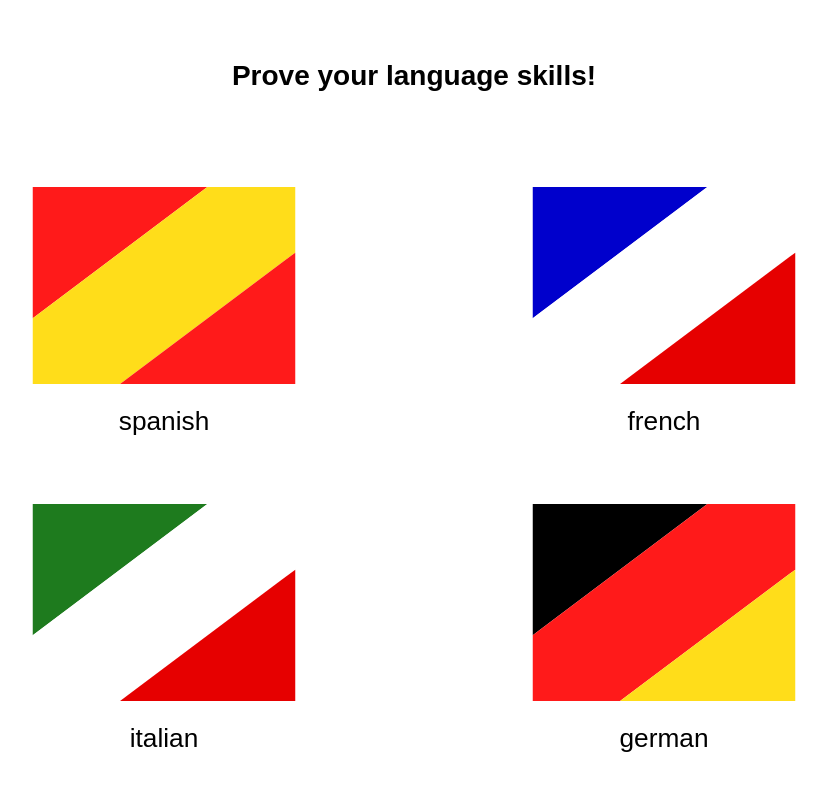
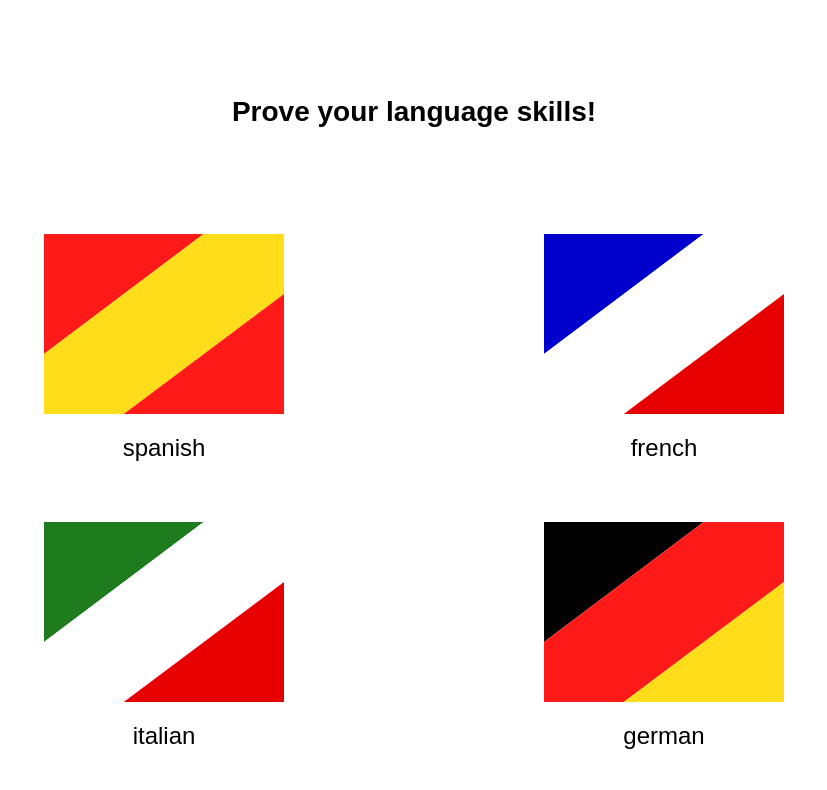
Before and after one commit to Cesare83/my-awesome-quiz-app, an Angular app: page /welcome in a window 1280 px wide. Shown: the top 790 px of the page, without its empty margins (226-1053 px from the left). Built offline with nearby package versions, Linux system fonts and the light colour scheme; a web font is replaced by a local one.

Commit message:
fixed resizing flags

```diff
--- a/src/app/question-form/question-form.component.html
+++ b/src/app/question-form/question-form.component.html
@@ -6,7 +6,7 @@
     <div class="form-group">
       <label *ngFor="let choice of question.choices">
       <input type="radio" [value]="choice" formControlName="choice" id="radio-buttons">
-      <span>{{choice.value}}</span>
+      <span class="answers">{{choice.value}}</span>
       </label>
     </div>
   </form>
--- a/src/app/question-form/question-form.component.scss
+++ b/src/app/question-form/question-form.component.scss
@@ -2,15 +2,20 @@
   display: flex;
   align-items: center;
   justify-content: center;
-  height: 10vh;
+  height: 20vh;
 }
 
 #radio-buttons {
   margin-left: 10%;
   margin-top: 5%;
+
 }
 
 .form-group {
   display: grid;
-  margin-top: 15%;
+  margin-top: 5%;
 }
+
+.answers {
+  padding-left: 5px;
+}
--- a/src/app/results/results.component.scss
+++ b/src/app/results/results.component.scss
@@ -2,7 +2,7 @@
   display: flex;
   align-items: center;
   justify-content: center;
-  height: 10vh;
+  height: 20vh;
 }
 
 .answer  {
--- a/src/app/welcome/welcome.component.html
+++ b/src/app/welcome/welcome.component.html
@@ -6,7 +6,7 @@
     <div class="first-row">
       <div class="flag-container">
         <a [routerLink]="['/spanish']">
-          <svg class="flag" width="400" height="300" viewBox="0 0 400 400">
+          <svg class="flag" width="400" height="400" viewBox="0 0 400 400">
             <polygon fill="#ff1a1a" points="0,0 266,0 0,200"/>
             <polygon fill="#ffdd1a" points="266,0 400,0  400,100 133,300 0,300 0,200"/>
             <polygon fill="#ff1a1a" points="400,100 400,300 133,300"/>
@@ -16,7 +16,7 @@
       </div>
       <div class="flag-container">
         <a [routerLink]="['/french']">
-          <svg class="flag" width="400" height="300" viewBox="0 0 400 400">
+          <svg class="flag" width="400" height="400" viewBox="0 0 400 400">
             <polygon fill="#0000cc" points="0,0 266,0 0,200"/>
             <polygon fill="#fff" points="266,0 400,0  400,100 133,300 0,300 0,200"/>
             <polygon fill="#e60000" points="400,100 400,300 133,300"/>
@@ -29,7 +29,7 @@
     <div class="second-row">
       <div class="flag-container">
         <a [routerLink]="['/italian']">
-          <svg class="flag" width="400" height="300" viewBox="0 0 400 400">
+          <svg class="flag" width="400" height="400" viewBox="0 0 400 400">
             <polygon fill="#1e7b1e" points="0,0 266,0 0,200"/>
             <polygon fill="#fff" points="266,0 400,0  400,100 133,300 0,300 0,200"/>
             <polygon fill="#e60000" points="400,100 400,300 133,300"/>
@@ -39,7 +39,7 @@
       </div>
       <div class="flag-container">
         <a [routerLink]="['/german']">
-          <svg class="flag" width="400" height="300" viewBox="0 0 400 400">
+          <svg class="flag" width="400" height="400" viewBox="0 0 400 400">
             <polygon fill="#000" points="0,0 266,0 0,200"/>
             <polygon fill="#ff1a1a" points="266,0 400,0  400,100 133,300 0,300 0,200"/>
             <polygon fill="#ffdd1a" points="400,100 400,300 133,300"/>
--- a/src/app/welcome/welcome.component.scss
+++ b/src/app/welcome/welcome.component.scss
@@ -1,34 +1,51 @@
 .welcome {
   display: grid;
-  grid-template-rows: 10%;
-  width: 100%;
-  height: 100%;
+  height: 100%;;
+  grid-template-rows: 15% 85%;
 }
 
 .welcome-title-container {
-  display: flex;
-  align-items: center;
-  justify-content: center;
-  margin-bottom: 0%;
+  display: table;
 }
 
-.quiz-choice, .first-row, .second-row {
+h1 {
+  display: table-cell;
+  vertical-align: middle;
+  font-size: 2.5vh;
+}
+
+.quiz-choice {
+  height: 100%;
+  display: grid;
+  grid-template-rows: 50% 50%;
+}
+
+.first-row, .second-row {
   display: grid;
   grid-template-rows: 50% 50%;
 }
 
 .flag {
-  width: 50%;
-  height: auto;
-  margin-top: 5%;
-  margin-left: 25%;
+  display: grid;
+  height: 16vh;
+  width: auto;
+  margin: auto;
 }
+
 
 @media only screen and (min-width: 750px) {
 
+  h1 {
+    font-size: 3.5vh;
+  }
+
+  .welcome {
+    display: grid;
+    height: 100%;;
+    grid-template-rows: 20% 80%;
+  }
+
   .quiz-choice {
-    display: grid;
-    grid-template-rows: 50% 50%;
     margin-top: 5%;
   }
 
@@ -38,10 +55,7 @@
   }
 
   .flag {
-    width: 70%;
-    height: auto;
-    margin-bottom: 5%;
-    margin-left: 15%;
+    height: 30vh;
   }
 
 }
```
